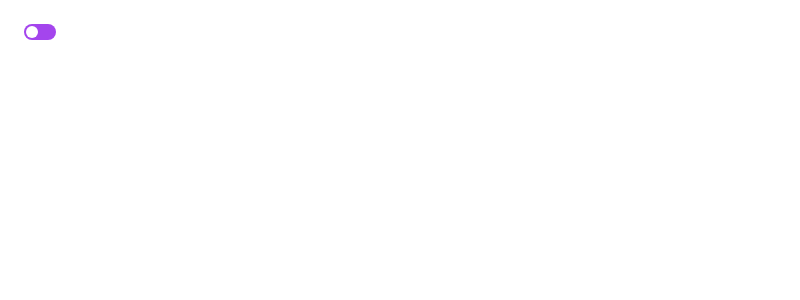
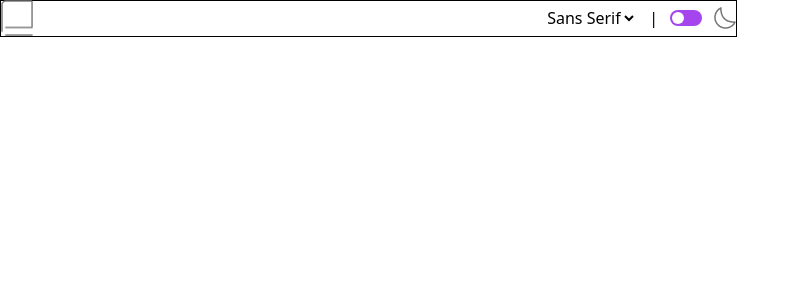
Before and after one commit to kingAkande/dictionary, a React (Vite) app: page / in a window 1280 px wide. Shown: the top 300 px of the page, without its empty margins (0-800 px from the left). Built offline with nearby package versions, Linux system fonts and the light colour scheme.

Commit message:
added switch component into header

```diff
--- a/src/App.jsx
+++ b/src/App.jsx
@@ -5,8 +5,7 @@ import Switch from "./Components/Switch";
 function App() {
   return (
     <>
-      {/* <Head/> */}
-      <Switch/>
+      <Head/>
     </>
   );
 }
--- a/src/Components/Head.jsx
+++ b/src/Components/Head.jsx
@@ -1,6 +1,8 @@
 import React from "react";
 import book from "../assets/Shape.png";
 import moon from "../assets/iconoir_half-moon.png";
+import Switch from "./Switch";
+
 
 const Head = () => {
   return (
@@ -16,9 +18,8 @@ const Head = () => {
         </select>
         <span>|</span>
         <div className="flex gap-3 items-center">
-          <div className="w-8 h-4 pl-0.5 border rounded-2xl flex items-center ">
-            <button className="w-3 h-3 border rounded-full "></button>
-          </div>
+          <Switch containercolor="bg-[#A445ED]" />
+
           <img src={moon} alt="moon logo" />
         </div>
       </div>
--- a/src/Components/Switch.jsx
+++ b/src/Components/Switch.jsx
@@ -1,7 +1,7 @@
 import React, { useState } from "react";
 // import moon from "../assets/iconoir_half-moon.png";
 
-const Switch = () => {
+const Switch = ({containercolor}) => {
 
   const [checked, setChecked] = useState(false);
 
@@ -10,9 +10,9 @@ const Switch = () => {
     }
 
   return (
-    <div className= 'p-6'>
+    <div className= ''>
 
-      <div onClick={handlecheck} className= "bg-[#A445ED] w-8 h-4 pl-0.5 rounded-2xl flex items-center" >
+      <div onClick={handlecheck} className= {`w-8 h-4 px-0.5 rounded-2xl flex items-center ${containercolor} `} >
         <button className = {`w-3 h-3 rounded-full bg-[#FFFFFF] ${checked ? 'translate-x-full' : 'translate-x-0'}`}></button>
       </div>
     </div>
```
